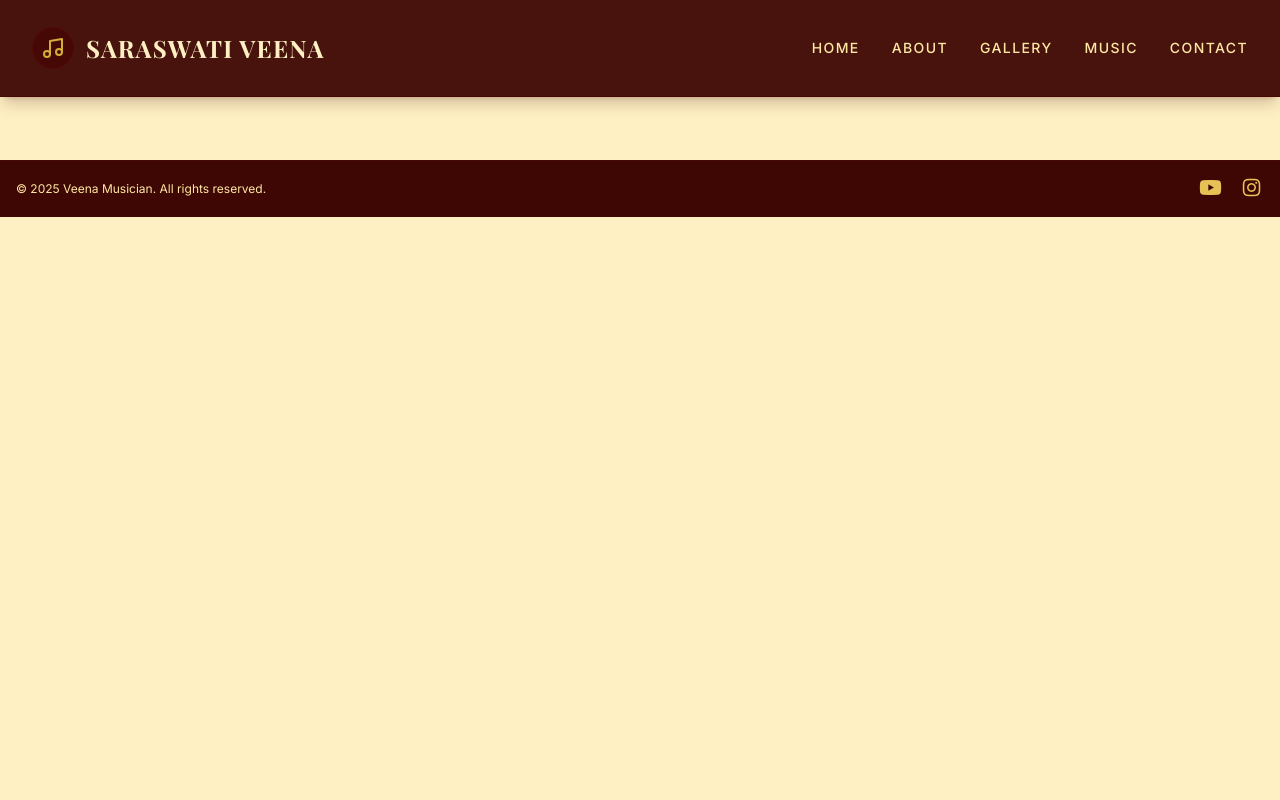
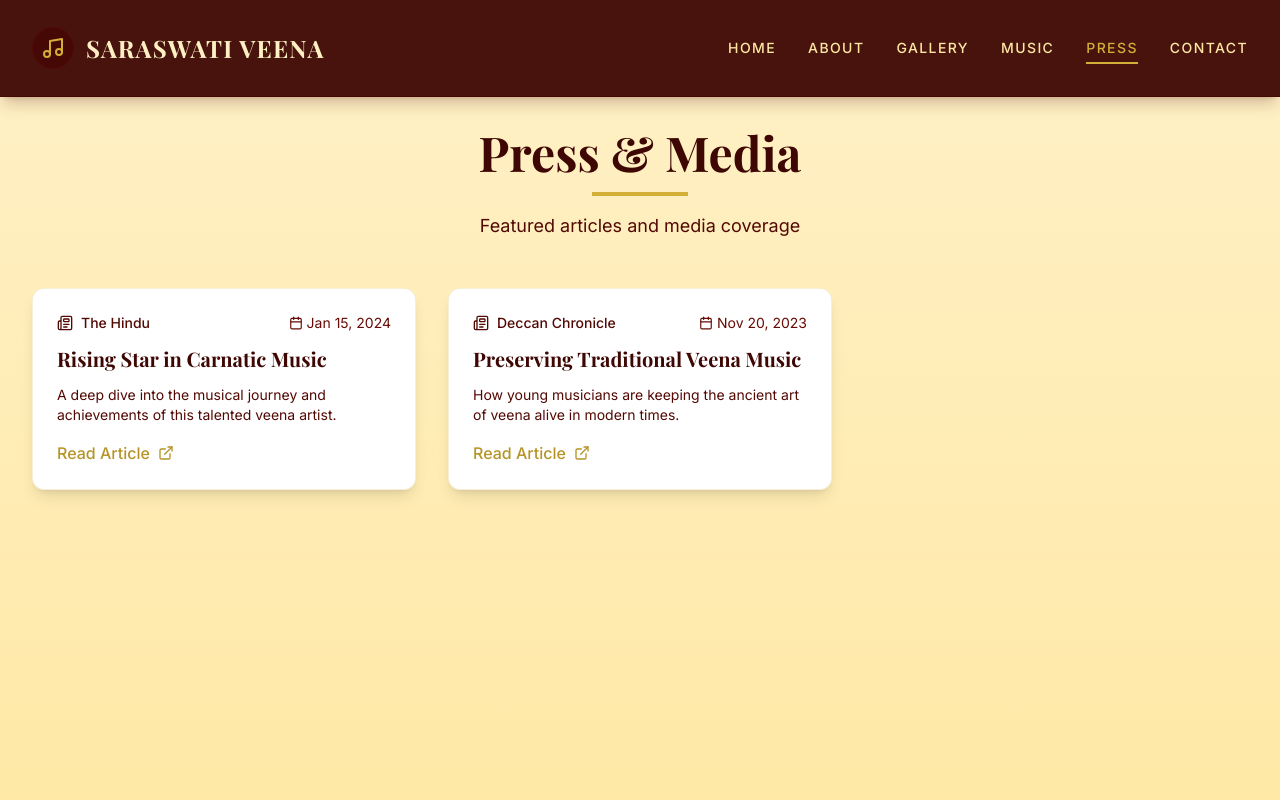
Before and after one commit to nageshraj/veena-portfolio, a React (Vite) app: page /veena-portfolio/press in a window 1280 px wide. Shown: the top 800 px of the page. Built offline with nearby package versions, Linux system fonts and the light colour scheme; a web font is replaced by a local one.

Commit message:
Added Press page with dummy articles

```diff
--- a/src/App.jsx
+++ b/src/App.jsx
@@ -10,6 +10,7 @@ import Admin from './pages/Admin';
 import Gallery from './pages/Gallery';
 import Contact from './pages/Contact';
 import Music from './pages/Music';
+import Press from './pages/Press';
 import { About, Vocal, Veena } from './pages/Placeholders';
 
 function App() {
@@ -24,6 +25,7 @@ function App() {
             <Route path="/about" element={<About />} />
             <Route path="/gallery" element={<Gallery />} />
             <Route path="/music" element={<Music />} />
+            <Route path="/press" element={<Press />} />
             <Route path="/contact" element={<Contact />} />
             <Route path="/vocal" element={<Vocal />} />
             <Route path="/veena" element={<Veena />} />
--- a/src/components/Navbar.jsx
+++ b/src/components/Navbar.jsx
@@ -15,6 +15,7 @@ const Navbar = () => {
         { name: 'About', path: '/about' },
         { name: 'Gallery', path: '/gallery' },
         { name: 'Music', path: '/music' },
+        { name: 'Press', path: '/press' },
         { name: 'Contact', path: '/contact' },
     ];
 
--- a/src/config.js
+++ b/src/config.js
@@ -33,6 +33,26 @@ export const musicVideos = {
     ]
 };
 
+export const pressArticles = [
+    {
+        title: "Rising Star in Carnatic Music",
+        publication: "The Hindu",
+        date: "2024-01-15",
+        url: "https://example.com/article1",
+        excerpt: "A deep dive into the musical journey and achievements of this talented veena artist.",
+        imageUrl: "" // Optional: Add image URL
+    },
+    {
+        title: "Preserving Traditional Veena Music",
+        publication: "Deccan Chronicle",
+        date: "2023-11-20",
+        url: "https://example.com/article2",
+        excerpt: "How young musicians are keeping the ancient art of veena alive in modern times.",
+        imageUrl: ""
+    },
+    // Add more articles here
+];
+
 // Default export for backwards compatibility
 export default {
     enableClickSound: false
--- /dev/null
+++ b/src/pages/Press.jsx
@@ -0,0 +1,105 @@
+import React from 'react';
+import { motion } from 'framer-motion';
+import { ExternalLink, Calendar, Newspaper } from 'lucide-react';
+import { pressArticles } from '../config';
+
+const Press = () => {
+    return (
+        <div className="min-h-screen bg-gradient-to-b from-creme-100 to-creme-200 py-12">
+            <div className="max-w-7xl mx-auto px-4 sm:px-6 lg:px-8">
+                {/* Page Header */}
+                <motion.div
+                    initial={{ opacity: 0, y: -20 }}
+                    animate={{ opacity: 1, y: 0 }}
+                    transition={{ duration: 0.6 }}
+                    className="text-center mb-12"
+                >
+                    <h1 className="text-4xl md:text-5xl font-serif font-bold text-maroon-900 mb-4">
+                        Press & Media
+                    </h1>
+                    <div className="h-1 w-24 bg-gold-500 mx-auto mb-4"></div>
+                    <p className="text-lg text-maroon-700 max-w-2xl mx-auto">
+                        Featured articles and media coverage
+                    </p>
+                </motion.div>
+
+                {/* Articles Grid */}
+                {pressArticles && pressArticles.length > 0 ? (
+                    <div className="grid grid-cols-1 md:grid-cols-2 lg:grid-cols-3 gap-8">
+                        {pressArticles.map((article, index) => (
+                            <motion.a
+                                key={index}
+                                href={article.url}
+                                target="_blank"
+                                rel="noopener noreferrer"
+                                initial={{ opacity: 0, y: 30 }}
+                                animate={{ opacity: 1, y: 0 }}
+                                transition={{ duration: 0.5, delay: index * 0.1 }}
+                                className="group bg-white rounded-xl shadow-lg overflow-hidden border border-gold-500/20 hover:shadow-2xl hover:border-gold-500/40 transition-all duration-300 transform hover:-translate-y-2"
+                            >
+                                {/* Article Image (if available) */}
+                                {article.imageUrl && (
+                                    <div className="relative h-48 bg-maroon-900/10 overflow-hidden">
+                                        <img
+                                            src={article.imageUrl}
+                                            alt={article.title}
+                                            className="w-full h-full object-cover group-hover:scale-110 transition-transform duration-300"
+                                        />
+                                    </div>
+                                )}
+
+                                {/* Article Content */}
+                                <div className="p-6">
+                                    {/* Publication & Date */}
+                                    <div className="flex items-center justify-between mb-3 text-sm">
+                                        <div className="flex items-center gap-2 text-maroon-700">
+                                            <Newspaper size={16} />
+                                            <span className="font-medium">{article.publication}</span>
+                                        </div>
+                                        <div className="flex items-center gap-1 text-maroon-600">
+                                            <Calendar size={14} />
+                                            <span>{new Date(article.date).toLocaleDateString('en-US', {
+                                                year: 'numeric',
+                                                month: 'short',
+                                                day: 'numeric'
+                                            })}</span>
+                                        </div>
+                                    </div>
+
+                                    {/* Title */}
+                                    <h3 className="text-xl font-serif font-bold text-maroon-900 mb-3 group-hover:text-gold-700 transition-colors line-clamp-2">
+                                        {article.title}
+                                    </h3>
+
+                                    {/* Excerpt */}
+                                    {article.excerpt && (
+                                        <p className="text-maroon-700 text-sm mb-4 line-clamp-3">
+                                            {article.excerpt}
+                                        </p>
+                                    )}
+
+                                    {/* Read More Link */}
+                                    <div className="flex items-center gap-2 text-gold-600 font-medium group-hover:text-gold-700 transition-colors">
+                                        <span>Read Article</span>
+                                        <ExternalLink size={16} className="group-hover:translate-x-1 transition-transform" />
+                                    </div>
+                                </div>
+                            </motion.a>
+                        ))}
+                    </div>
+                ) : (
+                    <motion.div
+                        initial={{ opacity: 0 }}
+                        animate={{ opacity: 1 }}
+                        className="text-center py-20"
+                    >
+                        <Newspaper size={64} className="mx-auto text-maroon-300 mb-4" />
+                        <p className="text-xl text-maroon-700">No press articles available at the moment.</p>
+                    </motion.div>
+                )}
+            </div>
+        </div>
+    );
+};
+
+export default Press;
```
